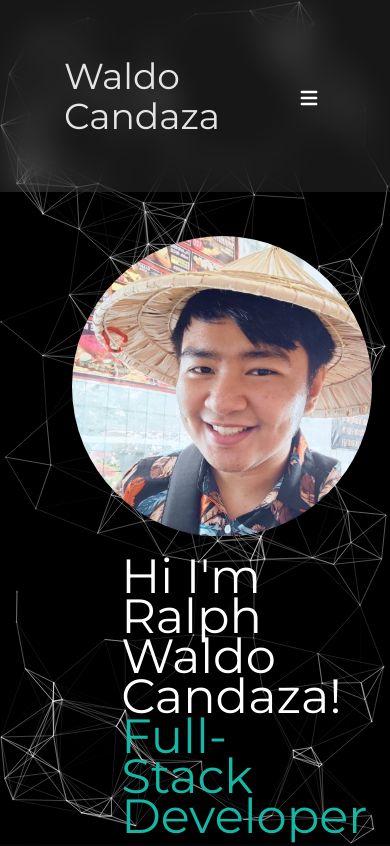
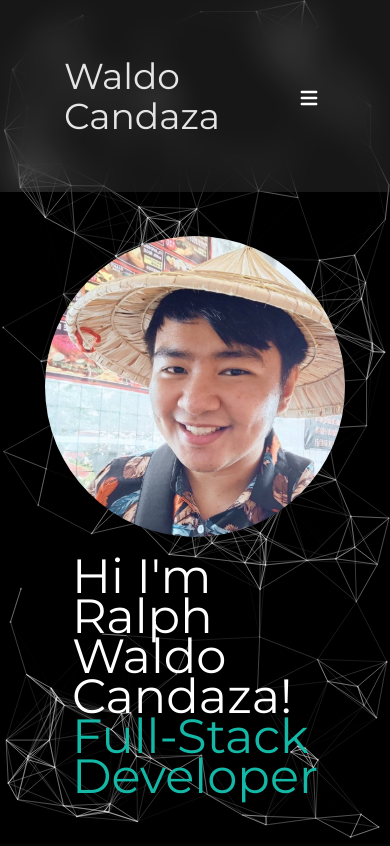
Before and after one commit to wreckingralph06/online-portfolio, a Next.js app: page / in a window 390 px wide. Shown: the top 846 px of the page. Built offline with nearby package versions, Linux system fonts and the light colour scheme.

Commit message:
Adjusted responsiveness of Navbar and Body to even smaller dimensions (width < 300px)

```diff
--- a/pages/index.js
+++ b/pages/index.js
@@ -43,7 +43,7 @@ export default function Home() {
       <main className="main-body px-10 md:px-20 lg:px-40">
         <section className="intro-section">
           <div className="profile-banner shadow-lg rounded-xl">
-            <div className="profile-banner-pic rounded-lg overflow-hidden">
+            <div className="profile-banner-pic rounded-lg">
               <ImageContainer imageKey={profilePictureCropped} />
             </div>
             <div className="profile-banner-details">
@@ -187,9 +187,9 @@ export default function Home() {
             </p>
           </div>
           <div id="work-experience" className="work-experience my-8">
-            <h3 className="text-3xl py-1 dark:text-white ">Work Experience</h3>
+            <h3 className="work-experience-label text-3xl py-1 dark:text-white ">Work Experience</h3>
             <hr className="my-4 h-px bg-gray-200 border-2 dark:bg-gray-700"></hr>
-            <div className="stratpoint flex justify-between my-4">
+            <div className="stratpoint flex justify-center my-4">
               <div className="company-pic">
                 <ImageContainer imageKey={stratpointLogo} />
               </div>
@@ -202,11 +202,14 @@ export default function Home() {
                     May 2021-Present
                   </p>
                   <p className="py-1 dark:text-white font-bold">Project:</p>
+                  <p>
                   Hedge Fund Solutions Portal Web Application - A web app for
                   computing and displaying the information of the client’s hedge
-                  fund. <br />
+                  fund.
+                  </p>
+                  <br />
                   <p className="py-1 dark:text-white font-bold">Role:</p>
-                  Frontend/Backend Developer
+                  <p>Frontend/Backend Developer</p>
                   <p className="py-1 dark:text-white font-bold">
                     Frameworks/Languages Used:
                   </p>
@@ -502,15 +505,15 @@ export default function Home() {
             <h3 className="text-3xl py-1 dark:text-white ">Contact Me</h3>
             <hr className="my-2 h-px bg-gray-200 border-2 dark:bg-gray-700"></hr>
             <div className="text-md py-2 leading-8 text-gray-800 dark:text-gray-200 mb-8">
-              <div className="flex">
+              <div>
                 <AiOutlineMail className="detail-img-mail m-2" />
                 <p>- ralphwaldocandaza@gmail.com </p>
               </div>
-              <div className="flex">
+              <div>
                 <AiOutlineMobile className="detail-img-mobile m-2" />
                 <p>- +63 945 143 7325 </p>
               </div>
-              <div className="flex">
+              <div>
                 <AiFillLinkedin className="detail-img-linkedin m-2" />
                 <p>- linkedin.com/in/rwccandaza </p>
               </div>
--- a/styles/globals.css
+++ b/styles/globals.css
@@ -18,6 +18,10 @@ a {
   text-decoration: none;
 }
 
+p {
+  overflow-wrap: break-word;
+}
+
 * {
   box-sizing: border-box;
 }
--- a/styles/index.css
+++ b/styles/index.css
@@ -18,6 +18,7 @@
     position: sticky;
     top: 0;
     z-index: 40;
+    justify-content: center;
   }
 }
 
@@ -54,11 +55,11 @@
   height: 150px;
 }
 
-@media only screen and (max-width: 700px) {
+@media only screen and (max-width: 300px) {
   .profile-banner-pic {
-    width: 300px;
-    height: 300px;
-    margin: auto;
+    width: 100px;
+    height: 100px;
+    /* margin: auto; */
     margin-top: 0px;
     margin-bottom: 0px;
   }
@@ -75,10 +76,20 @@
 
 @media only screen and (max-width: 700px) {
   .profile-banner-details {
+    display: flex;
+    justify-content: center;
     width: 60%;
     margin: auto;
     margin-top: 20px;
     margin-bottom: 0px;
+  }
+}
+
+@media only screen and (max-width: 300px) {
+  .profile-banner-details p {
+    line-height: 40px;
+    font-size: 20px !important;
+    line-height: 24px !important;
   }
 }
 
@@ -190,6 +201,15 @@
   }
 }
 
+@media only screen and (max-width: 300px){
+  h1, h2, h3, p {
+    /* font-size: 20px !important;
+    line-height: 24px !important; */
+    font-size: 80% !important;
+    line-height: 24px !important;
+  }
+}
+
 .hamburger-menu-items {
   margin-top: 0px;
   list-style: none;
```
